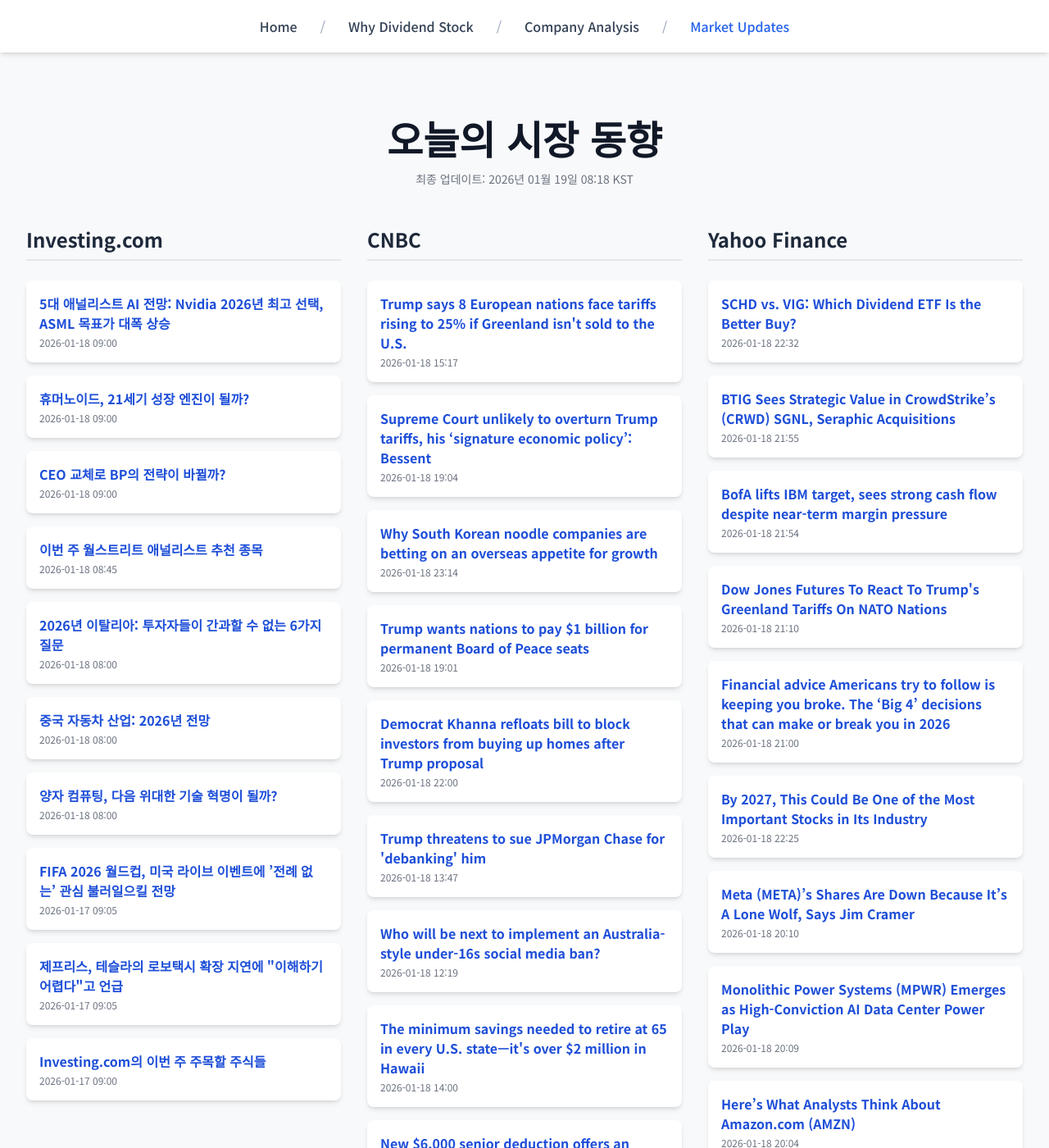
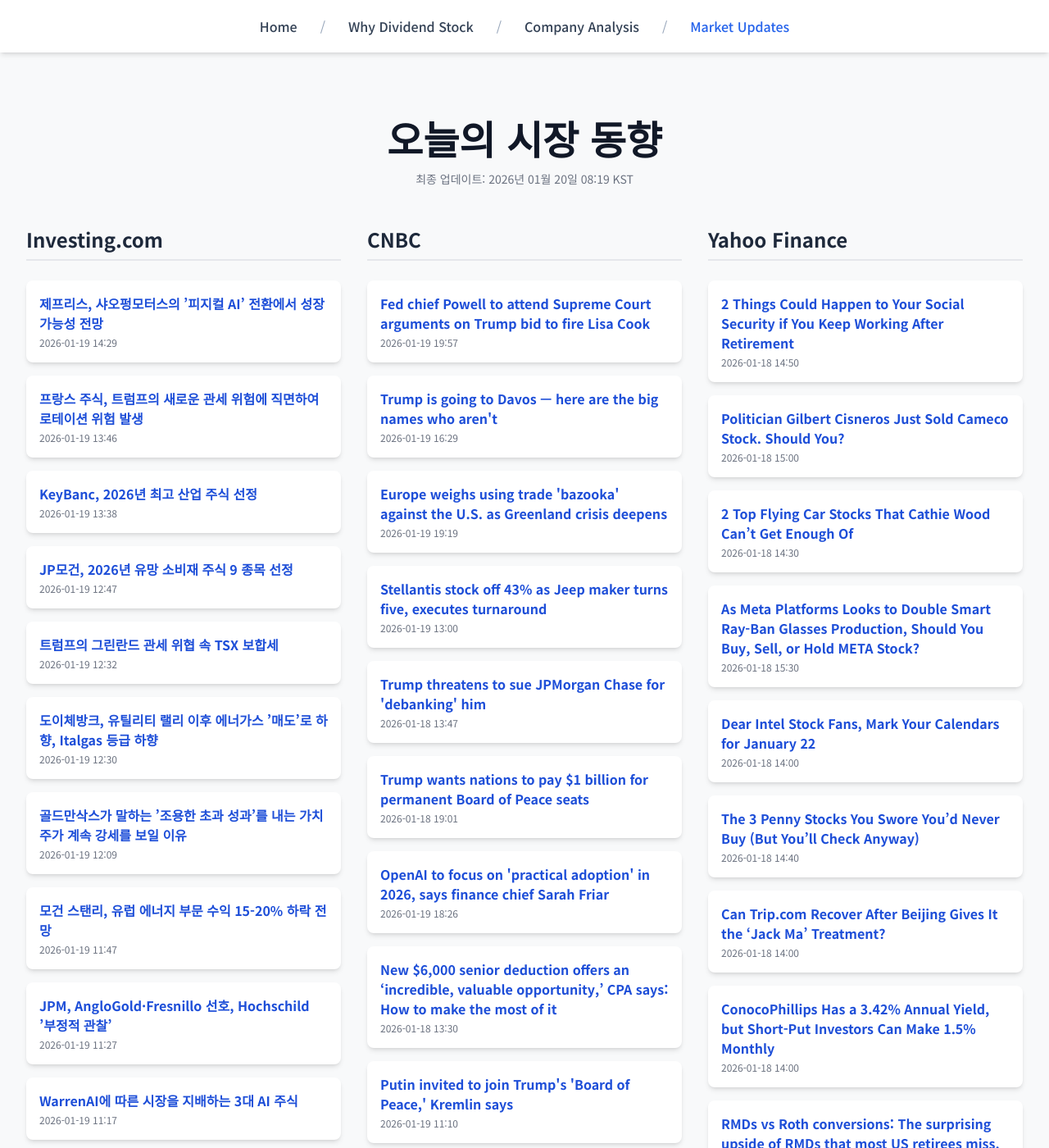
Before and after one commit to Kay-Hwang/my-company-analysis, a Jekyll site: the page built from market-updates.html, in a window 1280 px wide and 1400 px high. Shown: the whole window at 82% size. Built offline with Jekyll 4.4.1, drawn with Linux system fonts in a browser that asks for light colours; nearby versions of some CDN libraries; a script that is not in the unit is left out; some of the changed text lies outside the part shown.

Commit message:
Update daily data

```diff
--- a/_data/latest_data.json
+++ b/_data/latest_data.json
@@ -1,86 +1,98 @@
 {
-  "lastUpdated": "2026년 01월 19일 08:18 KST",
+  "lastUpdated": "2026년 01월 20일 08:19 KST",
   "news": {
     "investing": [
       {
-        "title": "5대 애널리스트 AI 전망: Nvidia 2026년 최고 선택, ASML 목표가 대폭 상승",
-        "link": "https://kr.investing.com/news/stock-market-news/article-1789425",
-        "pubDate": "2026-01-18 09:00:06",
-        "summary": "5대 애널리스트 AI 전망: Nvidia 2026년 최고 선택, ASML 목표가 대폭 상승"
+        "title": "제프리스, 샤오펑모터스의 ’피지컬 AI’ 전환에서 성장 가능성 전망",
+        "link": "https://kr.investing.com/news/stock-market-news/article-1789910",
+        "pubDate": "2026-01-19 14:29:30",
+        "summary": "제프리스, 샤오펑모터스의 ’피지컬 AI’ 전환에서 성장 가능성 전망"
       },
       {
-        "title": "휴머노이드, 21세기 성장 엔진이 될까?",
-        "link": "https://kr.investing.com/news/stock-market-news/article-1789422",
-        "pubDate": "2026-01-18 09:00:05",
-        "summary": "휴머노이드, 21세기 성장 엔진이 될까?"
+        "title": "프랑스 주식, 트럼프의 새로운 관세 위험에 직면하여 로테이션 위험 발생",
+        "link": "https://kr.investing.com/news/stock-market-news/article-1789897",
+        "pubDate": "2026-01-19 13:46:51",
+        "summary": "프랑스 주식, 트럼프의 새로운 관세 위험에 직면하여 로테이션 위험 발생"
       },
       {
-        "title": "CEO 교체로 BP의 전략이 바뀔까?",
-        "link": "https://kr.investing.com/news/stock-market-news/article-1789423",
-        "pubDate": "2026-01-18 09:00:02",
-        "summary": "CEO 교체로 BP의 전략이 바뀔까?"
+        "title": "KeyBanc, 2026년 최고 산업 주식 선정",
+        "link": "https://kr.investing.com/news/stock-market-news/article-93CH-1789893",
+        "pubDate": "2026-01-19 13:38:53",
+        "summary": "KeyBanc, 2026년 최고 산업 주식 선정"
       },
       {
-        "title": "이번 주 월스트리트 애널리스트 추천 종목",
-        "link": "https://kr.investing.com/news/stock-market-news/article-1789421",
-        "pubDate": "2026-01-18 08:45:30",
-        "summary": "이번 주 월스트리트 애널리스트 추천 종목"
+        "title": "JP모건, 2026년 유망 소비재 주식 9 종목 선정",
+        "link": "https://kr.investing.com/news/stock-market-news/article-93CH-1789875",
+        "pubDate": "2026-01-19 12:47:11",
+        "summary": "JP모건, 2026년 유망 소비재 주식 9 종목 선정"
       },
       {
-        "title": "2026년 이탈리아: 투자자들이 간과할 수 없는 6가지 질문",
-        "link": "https://kr.investing.com/news/stock-market-news/article-1789417",
-        "pubDate": "2026-01-18 08:00:06",
-        "summary": "2026년 이탈리아: 투자자들이 간과할 수 없는 6가지 질문"
+        "title": "트럼프의 그린란드 관세 위협 속 TSX 보합세",
+        "link": "https://kr.investing.com/news/stock-market-news/article-1789872",
+        "pubDate": "2026-01-19 12:32:11",
+        "summary": "트럼프의 그린란드 관세 위협 속 TSX 보합세"
       },
       {
-        "title": "중국 자동차 산업: 2026년 전망",
-        "link": "https://kr.investing.com/news/stock-market-news/article-1789415",
-        "pubDate": "2026-01-18 08:00:04",
-        "summary": "중국 자동차 산업: 2026년 전망"
+        "title": "도이체방크, 유틸리티 랠리 이후 에너가스 ’매도’로 하향, Italgas 등급 하향",
+        "link": "https://kr.investing.com/news/stock-market-news/article-1789868",
+        "pubDate": "2026-01-19 12:30:13",
+        "summary": "도이체방크, 유틸리티 랠리 이후 에너가스 ’매도’로 하향, Italgas 등급 하향"
       },
       {
-        "title": "양자 컴퓨팅, 다음 위대한 기술 혁명이 될까?",
-        "link": "https://kr.investing.com/news/stock-market-news/article-1789416",
-        "pubDate": "2026-01-18 08:00:02",
-        "summary": "양자 컴퓨팅, 다음 위대한 기술 혁명이 될까?"
+        "title": "골드만삭스가 말하는 ’조용한 초과 성과’를 내는 가치주가 계속 강세를 보일 이유",
+        "link": "https://kr.investing.com/news/stock-market-news/article-1789861",
+        "pubDate": "2026-01-19 12:09:33",
+        "summary": "골드만삭스가 말하는 ’조용한 초과 성과’를 내는 가치주가 계속 강세를 보일 이유"
       },
       {
-        "title": "FIFA 2026 월드컵, 미국 라이브 이벤트에 ’전례 없는’ 관심 불러일으킬 전망",
-        "link": "https://kr.investing.com/news/stock-market-news/article-1789386",
-        "pubDate": "2026-01-17 09:05:04",
-        "summary": "FIFA 2026 월드컵, 미국 라이브 이벤트에 ’전례 없는’ 관심 불러일으킬 전망"
+        "title": "모건 스탠리, 유럽 에너지 부문 수익 15-20% 하락 전망",
+        "link": "https://kr.investing.com/news/stock-market-news/article-1789850",
+        "pubDate": "2026-01-19 11:47:40",
+        "summary": "모건 스탠리, 유럽 에너지 부문 수익 15-20% 하락 전망"
       },
       {
-        "title": "제프리스, 테슬라의 로보택시 확장 지연에 \"이해하기 어렵다\"고 언급",
-        "link": "https://kr.investing.com/news/stock-market-news/article-1789384",
-        "pubDate": "2026-01-17 09:05:03",
-        "summary": "제프리스, 테슬라의 로보택시 확장 지연에 \"이해하기 어렵다\"고 언급"
+        "title": "JPM, AngloGold·Fresnillo 선호, Hochschild ’부정적 관찰’",
+        "link": "https://kr.investing.com/news/stock-market-news/article-1789842",
+        "pubDate": "2026-01-19 11:27:41",
+        "summary": "JPM, AngloGold·Fresnillo 선호, Hochschild ’부정적 관찰’"
       },
       {
-        "title": "Investing.com의 이번 주 주목할 주식들",
-        "link": "https://kr.investing.com/news/stock-market-news/article-1789381",
-        "pubDate": "2026-01-17 09:00:03",
-        "summary": "Investing.com의 이번 주 주목할 주식들"
+        "title": "WarrenAI에 따른 시장을 지배하는 3대 AI 주식",
+        "link": "https://kr.investing.com/news/stock-market-news/article-1789839",
+        "pubDate": "2026-01-19 11:17:59",
+        "summary": "WarrenAI에 따른 시장을 지배하는 3대 AI 주식"
       }
     ],
     "cnbc": [
       {
-        "title": "Trump says 8 European nations face tariffs rising to 25% if Greenland isn't sold to the U.S.",
-        "link": "https://www.cnbc.com/2026/01/17/trump-greenland-tariffs-nato.html",
-        "pubDate": "Sun, 18 Jan 2026 15:17:16 GMT",
-        "summary": "Trump recently hinted that he may pursue a tariff strategy on Greenland similar to the one he used to force foreign countries to change their drug prices."
+        "title": "Fed chief Powell to attend Supreme Court arguments on Trump bid to fire Lisa Cook",
+        "link": "https://www.cnbc.com/2026/01/19/fed-powell-supreme-court-trump-lisa-cook.html",
+        "pubDate": "Mon, 19 Jan 2026 19:57:37 GMT",
+        "summary": "Federal Reserve Chairman Jerome Powell's planned attendance comes as he faces a federal criminal probe about the central bank's costly renovation project."
       },
       {
-        "title": "Supreme Court unlikely to overturn Trump tariffs, his ‘signature economic policy’: Bessent",
-        "link": "https://www.cnbc.com/2026/01/18/trump-tariffs-supreme-court-bessent-trade-greenland.html",
-        "pubDate": "Sun, 18 Jan 2026 19:04:48 GMT",
-        "summary": "Bessent's comments come one day after Trump said he would impose new tariffs on some European goods until a deal is struck for the U.S. to acquire Greenland."
+        "title": "Trump is going to Davos — here are the big names who aren't",
+        "link": "https://www.cnbc.com/2026/01/19/trump-world-economic-forum-davos-who-isnt-going.html",
+        "pubDate": "Mon, 19 Jan 2026 16:29:03 GMT",
+        "summary": "A who's who of heads of state, top CEOs and tech pioneers are landing in Davos for the 2026 World Economic Forum meeting. But some big names aren't going."
       },
       {
-        "title": "Why South Korean noodle companies are betting on an overseas appetite for growth",
-        "link": "https://www.cnbc.com/2026/01/19/south-korea-instant-noodles-ramyun-food-ramyeon-nongshim-samyang-buldak-ottogi-jin-ramen.html",
-        "pubDate": "Sun, 18 Jan 2026 23:14:02 GMT",
-        "summary": "Higher average selling prices, the popularity of K-pop, and a tepid domestic market are pushing noodle makers to look for growth overseas."
+        "title": "Europe weighs using trade 'bazooka' against the U.S. as Greenland crisis deepens",
+        "link": "https://www.cnbc.com/2026/01/19/europe-retaliatory-tariffs-aci-greenland-trump-threat-us.html",
+        "pubDate": "Mon, 19 Jan 2026 19:19:52 GMT",
+        "summary": "European countries are reportedly considering retaliatory tariffs and wider economic counter-measures against the U.S."
+      },
+      {
+        "title": "Stellantis stock off 43% as Jeep maker turns five, executes turnaround",
+        "link": "https://www.cnbc.com/2026/01/19/stellantis-stock-stla-five-year-anniversary.html",
+        "pubDate": "Mon, 19 Jan 2026 13:00:01 GMT",
+        "summary": "Stellantis shares were largely up – as high as 93% in March 2024 – until reporting troubling financial results that year amid cost-cutting efforts and EVs."
+      },
+      {
+        "title": "Trump threatens to sue JPMorgan Chase for 'debanking' him",
+        "link": "https://www.cnbc.com/2026/01/17/trump-jpmorgan-chase-debanking.html",
+        "pubDate": "Sun, 18 Jan 2026 13:47:50 GMT",
+        "summary": "President Trump threatened to sue JPMorgan for allegedly \"debanking\" him following the Jan. 6 insurrection in 2021."
       },
       {
         "title": "Trump wants nations to pay $1 billion for permanent Board of Peace seats",
@@ -89,28 +101,10 @@
         "summary": "The Trump administration wants nations to pay $1 billion to remain on his Gaza peace board, reports show."
       },
       {
-        "title": "Democrat Khanna refloats bill to block investors from buying up homes after Trump proposal",
-        "link": "https://www.cnbc.com/2026/01/18/trump-khanna-housing-investor-ban.html",
-        "pubDate": "Sun, 18 Jan 2026 22:00:31 GMT",
-        "summary": "President Donald Trump is cultivating an affordability agenda as he and Republicans sink in the polls."
-      },
-      {
-        "title": "Trump threatens to sue JPMorgan Chase for 'debanking' him",
-        "link": "https://www.cnbc.com/2026/01/17/trump-jpmorgan-chase-debanking.html",
-        "pubDate": "Sun, 18 Jan 2026 13:47:50 GMT",
-        "summary": "President Trump threatened to sue JPMorgan for allegedly \"debanking\" him following the Jan. 6 insurrection in 2021."
-      },
-      {
-        "title": "Who will be next to implement an Australia-style under-16s social media ban?",
-        "link": "https://www.cnbc.com/2026/01/18/uk-australia-style-under-16s-social-media-ban.html",
-        "pubDate": "Sun, 18 Jan 2026 12:19:41 GMT",
-        "summary": "U.K. Prime Minister Keir Starmer expressed concerns about children's screen time, as the House of Lords may vote next week on an under-16s social media ban."
-      },
-      {
-        "title": "The minimum savings needed to retire at 65 in every U.S. state—it's over $2 million in Hawaii",
-        "link": "https://www.cnbc.com/2026/01/18/minimum-savings-needed-to-retire-at-65-in-every-us-state.html",
-        "pubDate": "Sun, 18 Jan 2026 14:00:01 GMT",
-        "summary": "The estimated savings needed to retire at 65 varies by nearly $1.5 million from state to state, driven largely by differences in housing costs."
+        "title": "OpenAI to focus on 'practical adoption' in 2026, says finance chief Sarah Friar",
+        "link": "https://www.cnbc.com/2026/01/19/openai-to-focus-on-practical-adoption-in-2026-says-finance-chief-sarah-friar.html",
+        "pubDate": "Mon, 19 Jan 2026 18:26:44 GMT",
+        "summary": "OpenAI will make 2026 its year of \"practical adoption,\" the artificial intelligence startup's finance chief said in a blog Sunday."
       },
       {
         "title": "New $6,000 senior deduction offers an ‘incredible, valuable opportunity,’ CPA says: How to make the most of it",
@@ -119,72 +113,78 @@
         "summary": "The \"big beautiful\" tax law lets older American couples potentially take up to $12,000 per year off their taxable income for four years."
       },
       {
-        "title": "Top Wall Street analysts are confident about these three stocks for the long term",
-        "link": "https://www.cnbc.com/2026/01/18/top-wall-street-analysts-are-confident-about-these-three-stocks-for-the-long-term.html",
-        "pubDate": "Sun, 18 Jan 2026 12:30:59 GMT",
-        "summary": "TipRanks highlights three stocks, including Broadcom and Meta Platforms, favored by Wall Street pros."
+        "title": "Putin invited to join Trump's 'Board of Peace,' Kremlin says",
+        "link": "https://www.cnbc.com/2026/01/19/putin-trump-board-of-peace-kremlin.html",
+        "pubDate": "Mon, 19 Jan 2026 11:10:32 GMT",
+        "summary": "The \"Board of Peace\" has been created by U.S. President Donald Trump to oversee the reconstruction of Gaza."
+      },
+      {
+        "title": "Democrat Khanna refloats bill to block investors from buying up homes after Trump proposal",
+        "link": "https://www.cnbc.com/2026/01/18/trump-khanna-housing-investor-ban.html",
+        "pubDate": "Sun, 18 Jan 2026 22:00:31 GMT",
+        "summary": "President Donald Trump is cultivating an affordability agenda as he and Republicans sink in the polls."
       }
     ],
     "yahoo": [
       {
-        "title": "SCHD vs. VIG: Which Dividend ETF Is the Better Buy?",
-        "link": "https://finance.yahoo.com/news/schd-vs-vig-dividend-etf-223200860.html",
-        "pubDate": "2026-01-18T22:32:00Z",
-        "summary": "SCHD vs. VIG: Which Dividend ETF Is the Better Buy?"
+        "title": "2 Things Could Happen to Your Social Security if You Keep Working After Retirement",
+        "link": "https://finance.yahoo.com/news/2-things-could-happen-social-145000071.html",
+        "pubDate": "2026-01-18T14:50:00Z",
+        "summary": "2 Things Could Happen to Your Social Security if You Keep Working After Retirement"
       },
       {
-        "title": "BTIG Sees Strategic Value in CrowdStrike’s (CRWD) SGNL, Seraphic Acquisitions",
-        "link": "https://finance.yahoo.com/news/btig-sees-strategic-value-crowdstrike-215505035.html",
-        "pubDate": "2026-01-18T21:55:05Z",
-        "summary": "BTIG Sees Strategic Value in CrowdStrike’s (CRWD) SGNL, Seraphic Acquisitions"
+        "title": "Politician Gilbert Cisneros Just Sold Cameco Stock. Should You?",
+        "link": "https://finance.yahoo.com/news/politician-gilbert-cisneros-just-sold-150002074.html",
+        "pubDate": "2026-01-18T15:00:02Z",
+        "summary": "Politician Gilbert Cisneros Just Sold Cameco Stock. Should You?"
       },
       {
-        "title": "BofA lifts IBM target, sees strong cash flow despite near-term margin pressure",
-        "link": "https://finance.yahoo.com/news/bofa-lifts-ibm-target-sees-215415523.html",
-        "pubDate": "2026-01-18T21:54:15Z",
-        "summary": "BofA lifts IBM target, sees strong cash flow despite near-term margin pressure"
+        "title": "2 Top Flying Car Stocks That Cathie Wood Can’t Get Enough Of",
+        "link": "https://finance.yahoo.com/news/2-top-flying-car-stocks-143002551.html",
+        "pubDate": "2026-01-18T14:30:02Z",
+        "summary": "2 Top Flying Car Stocks That Cathie Wood Can’t Get Enough Of"
       },
       {
-        "title": "Dow Jones Futures To React To Trump's Greenland Tariffs On NATO Nations",
-        "link": "https://www.investors.com/market-trend/stock-market-today/dow-jones-futures-trump-tariffs-nato-nations-greenland-google/?src=A00220&yptr=yahoo",
-        "pubDate": "2026-01-18T21:10:57Z",
-        "summary": "Dow Jones Futures To React To Trump's Greenland Tariffs On NATO Nations"
+        "title": "As Meta Platforms Looks to Double Smart Ray-Ban Glasses Production, Should You Buy, Sell, or Hold META Stock?",
+        "link": "https://finance.yahoo.com/news/meta-platforms-looks-double-smart-153002926.html",
+        "pubDate": "2026-01-18T15:30:02Z",
+        "summary": "As Meta Platforms Looks to Double Smart Ray-Ban Glasses Production, Should You Buy, Sell, or Hold META Stock?"
       },
       {
-        "title": "Financial advice Americans try to follow is keeping you broke. The ‘Big 4’ decisions that can make or break you in 2026",
-        "link": "https://finance.yahoo.com/news/financial-advice-americans-try-keeping-210000095.html",
-        "pubDate": "2026-01-18T21:00:00Z",
-        "summary": "Financial advice Americans try to follow is keeping you broke. The ‘Big 4’ decisions that can make or break you in 2026"
+        "title": "Dear Intel Stock Fans, Mark Your Calendars for January 22",
+        "link": "https://finance.yahoo.com/news/dear-intel-stock-fans-mark-140002192.html",
+        "pubDate": "2026-01-18T14:00:02Z",
+        "summary": "Dear Intel Stock Fans, Mark Your Calendars for January 22"
       },
       {
-        "title": "By 2027, This Could Be One of the Most Important Stocks in Its Industry",
-        "link": "https://finance.yahoo.com/news/2027-could-one-most-important-222500911.html",
-        "pubDate": "2026-01-18T22:25:00Z",
-        "summary": "By 2027, This Could Be One of the Most Important Stocks in Its Industry"
+        "title": "The 3 Penny Stocks You Swore You’d Never Buy (But You’ll Check Anyway)",
+        "link": "https://finance.yahoo.com/news/3-penny-stocks-swore-d-144000713.html",
+        "pubDate": "2026-01-18T14:40:00Z",
+        "summary": "The 3 Penny Stocks You Swore You’d Never Buy (But You’ll Check Anyway)"
       },
       {
-        "title": "Meta (META)’s Shares Are Down Because It’s A Lone Wolf, Says Jim Cramer",
-        "link": "https://finance.yahoo.com/news/meta-meta-shares-down-because-201018531.html",
-        "pubDate": "2026-01-18T20:10:18Z",
-        "summary": "Meta (META)’s Shares Are Down Because It’s A Lone Wolf, Says Jim Cramer"
+        "title": "Can Trip.com Recover After Beijing Gives It the ‘Jack Ma’ Treatment?",
+        "link": "https://finance.yahoo.com/news/trip-com-recover-beijing-gives-140002935.html",
+        "pubDate": "2026-01-18T14:00:02Z",
+        "summary": "Can Trip.com Recover After Beijing Gives It the ‘Jack Ma’ Treatment?"
       },
       {
-        "title": "Monolithic Power Systems (MPWR) Emerges as High-Conviction AI Data Center Power Play",
-        "link": "https://finance.yahoo.com/news/monolithic-power-systems-mpwr-emerges-200916476.html",
-        "pubDate": "2026-01-18T20:09:16Z",
-        "summary": "Monolithic Power Systems (MPWR) Emerges as High-Conviction AI Data Center Power Play"
+        "title": "ConocoPhillips Has a 3.42% Annual Yield, but Short-Put Investors Can Make 1.5% Monthly",
+        "link": "https://finance.yahoo.com/news/conocophillips-3-42-annual-yield-140003916.html",
+        "pubDate": "2026-01-18T14:00:03Z",
+        "summary": "ConocoPhillips Has a 3.42% Annual Yield, but Short-Put Investors Can Make 1.5% Monthly"
       },
       {
-        "title": "Here’s What Analysts Think About Amazon.com (AMZN)",
-        "link": "https://finance.yahoo.com/news/analysts-think-amazon-com-amzn-200437524.html",
-        "pubDate": "2026-01-18T20:04:37Z",
-        "summary": "Here’s What Analysts Think About Amazon.com (AMZN)"
+        "title": "RMDs vs Roth conversions: The surprising upside of RMDs that most US retirees miss. Don't make the wrong choice in 2026",
+        "link": "https://finance.yahoo.com/news/rmds-vs-roth-conversions-surprising-140000736.html",
+        "pubDate": "2026-01-18T14:00:00Z",
+        "summary": "RMDs vs Roth conversions: The surprising upside of RMDs that most US retirees miss. Don't make the wrong choice in 2026"
       },
       {
-        "title": "World markets jolted, euro softens, as Trump vows tariffs on Europe over Greenland",
-        "link": "https://finance.yahoo.com/news/world-markets-face-fresh-jolt-125829871.html",
-        "pubDate": "2026-01-18T19:38:58Z",
-        "summary": "World markets jolted, euro softens, as Trump vows tariffs on Europe over Greenland"
+        "title": "Should You Buy, Sell, or Hold Mastercard Stock for January 2026?",
+        "link": "https://finance.yahoo.com/news/buy-sell-hold-mastercard-stock-160002482.html",
+        "pubDate": "2026-01-18T16:00:02Z",
+        "summary": "Should You Buy, Sell, or Hold Mastercard Stock for January 2026?"
       }
     ]
   }
```
